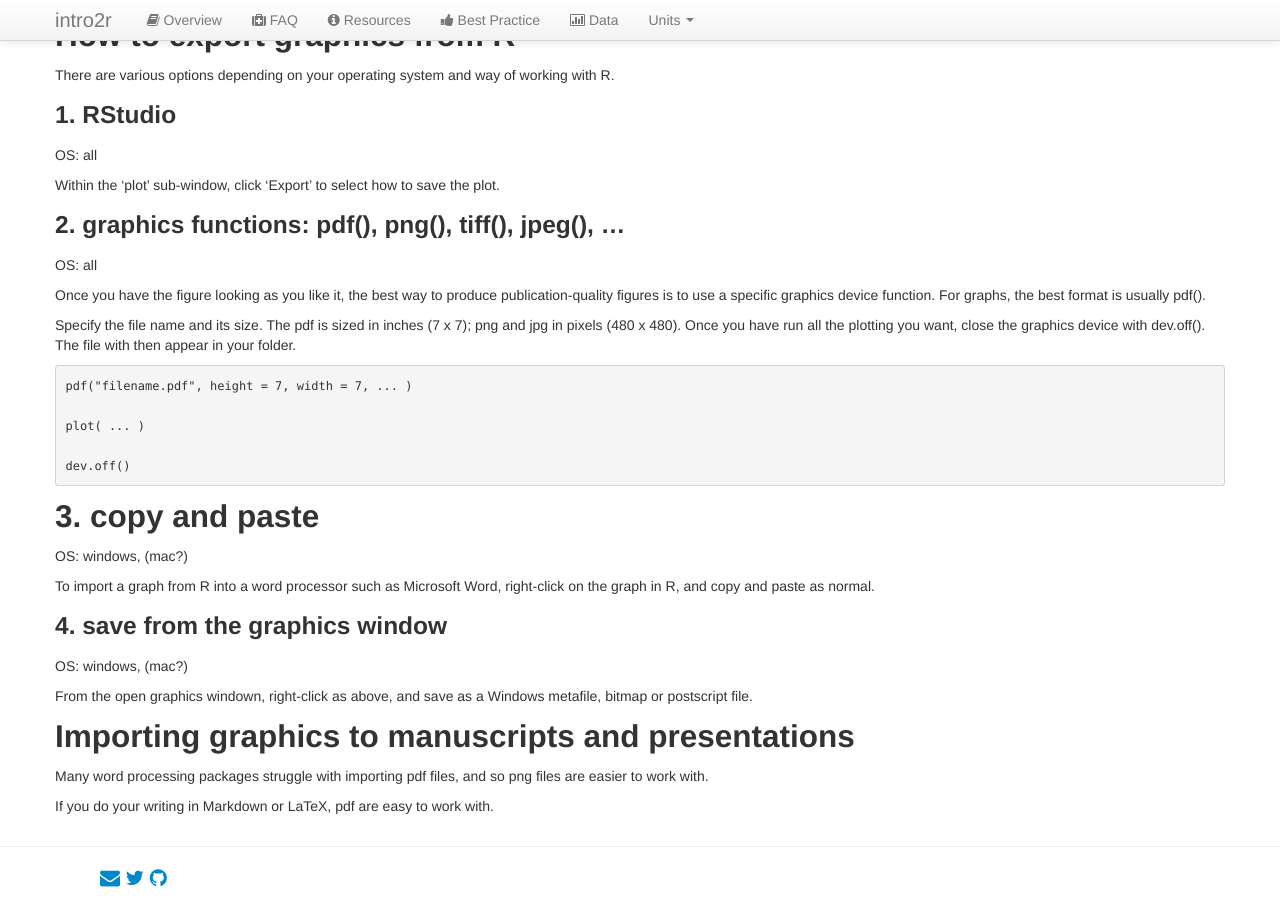
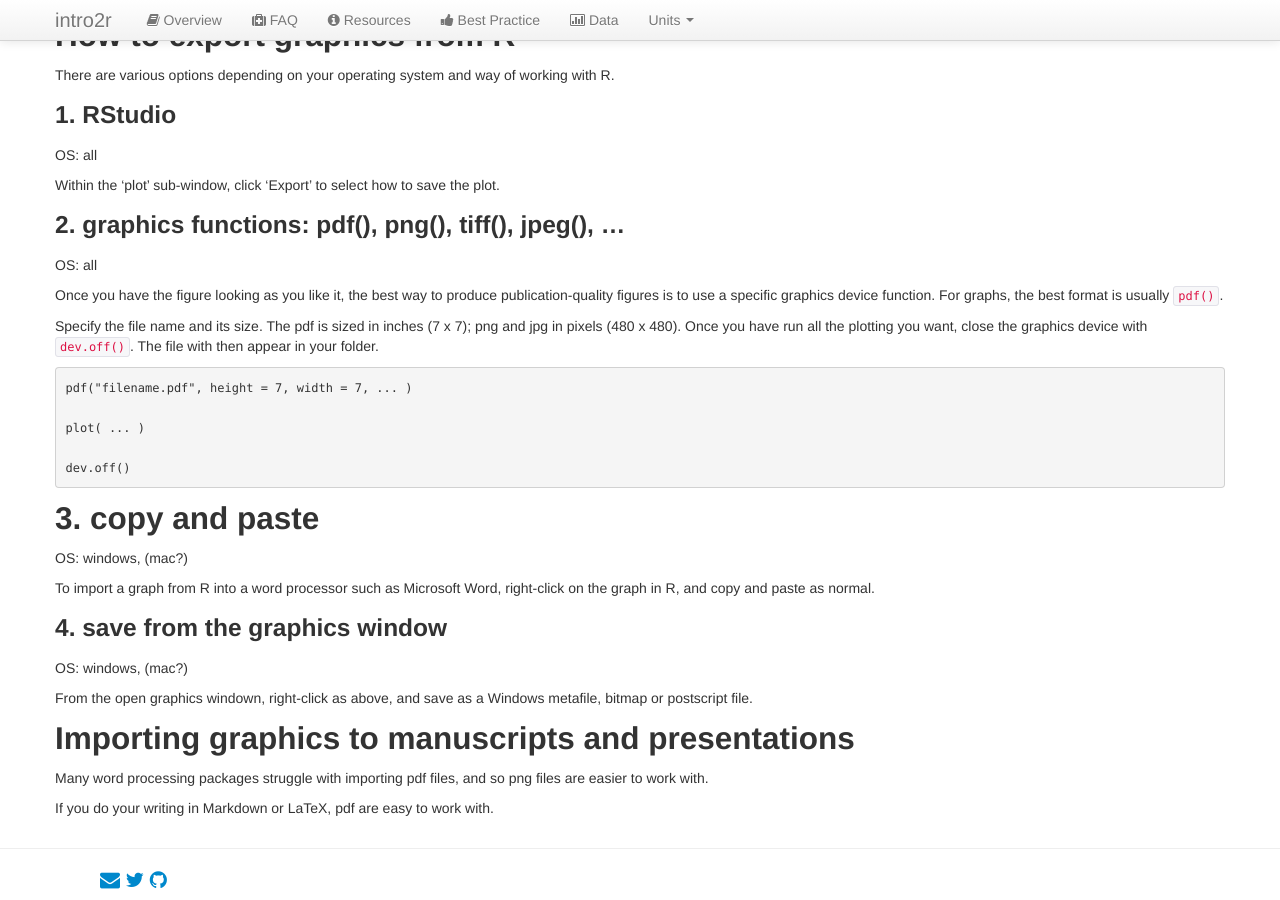
Before and after one commit to intro2r/intro2r, a Jekyll site: the page built from unit5/exporting-graphics.md, in a window 1280 px wide and 900 px high, scrolled down 525 px. Built offline with Jekyll 4.4.1, drawn with Linux system fonts in a browser that asks for light colours.

Commit message:
Update exporting-graphics.md

````diff
--- a/unit5/exporting-graphics.md
+++ b/unit5/exporting-graphics.md
@@ -40,9 +40,9 @@ Within the 'plot' sub-window, click 'Export' to select how to save the plot.
 
 OS: all
 
-Once you have the figure looking as you like it, the best way to produce publication-quality figures is to use a specific graphics device function. For graphs, the best format is usually pdf().
+Once you have the figure looking as you like it, the best way to produce publication-quality figures is to use a specific graphics device function. For graphs, the best format is usually `pdf()`.
 
-Specify the file name and its size. The pdf is sized in inches (7 x 7); png and jpg in pixels (480 x 480). Once you have run all the plotting you want, close the graphics device with dev.off(). The file with then appear in your folder.
+Specify the file name and its size. The pdf is sized in inches (7 x 7); png and jpg in pixels (480 x 480). Once you have run all the plotting you want, close the graphics device with `dev.off()`. The file with then appear in your folder.
 
 ```r
 pdf("filename.pdf", height = 7, width = 7, ... )
````
